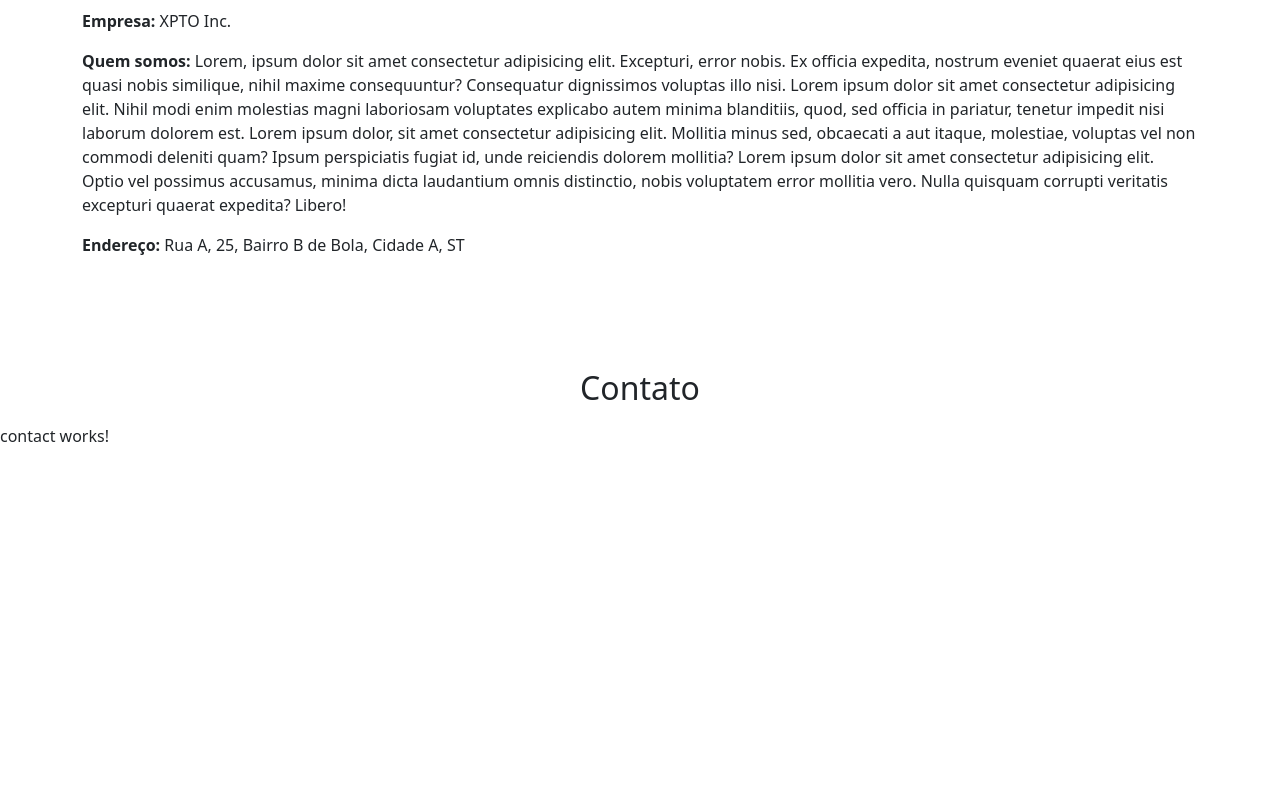
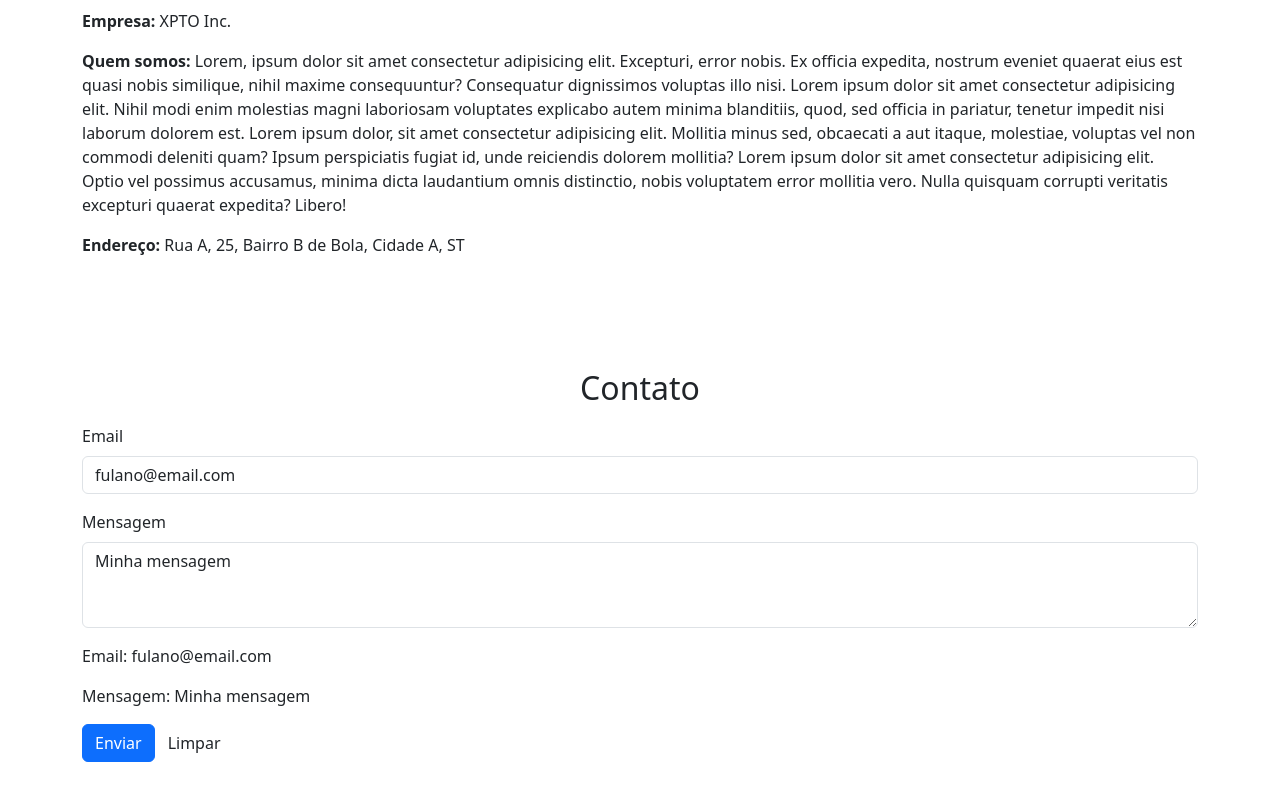
Before and after one commit to yasminsilva1/modulo-5-angular-I-adatech, an Angular app in the folder site/: page / in a window 1280 px wide. Shown: the part 1089-1889 px from the top of the page. Before the commit the page ends 1601 px from the top, so only its background shows below. Built offline with nearby package versions, Linux system fonts and the light colour scheme.

Commit message:
Aula 04 - pt3 - Two Way Binding

```diff
--- a/site/src/app/components/contact/contact.component.html
+++ b/site/src/app/components/contact/contact.component.html
@@ -1 +1,21 @@
-<p>contact works!</p>
+<div class="container">
+  <form (submit)="onSubmit()">
+    <div class="mb-3">
+      <label for="email" class="form-label">Email</label>
+      <input type="email" class="form-control" name="email" placeholder="name@example.com"
+        [(ngModel)]="contact.email" />
+    </div>
+    <div class="mb-3">
+      <label for="message" class="form-label">Mensagem</label>
+      <textarea class="form-control" name="message" rows="3" [(ngModel)]="contact.message"></textarea>
+    </div>
+    <p>Email: {{ contact.email }}</p>
+    <p>Mensagem: {{ contact.message }}</p>
+    <div class="mb-3">
+      <button type="submit" class="btn btn-primary">Enviar</button>
+      <button type="reset" class="btn btn-outlined-primary">Limpar</button>
+
+      <!-- <button (click)="onSubmit()" class="btn btn-primary">Enviar</button> -->
+    </div>
+  </form>
+</div>
--- a/site/src/app/components/contact/contact.component.ts
+++ b/site/src/app/components/contact/contact.component.ts
@@ -3,8 +3,15 @@ import { Component } from '@angular/core';
 @Component({
   selector: 'app-contact',
   templateUrl: './contact.component.html',
-  styleUrls: ['./contact.component.css']
+  styleUrls: ['./contact.component.css'],
 })
 export class ContactComponent {
+  contact: { email?: string; message?: string } = {
+    email: "fulano@email.com",
+    message: "Minha mensagem"
+  };
 
+  onSubmit(): void {
+    console.log(this.contact);
+  }
 }
```
